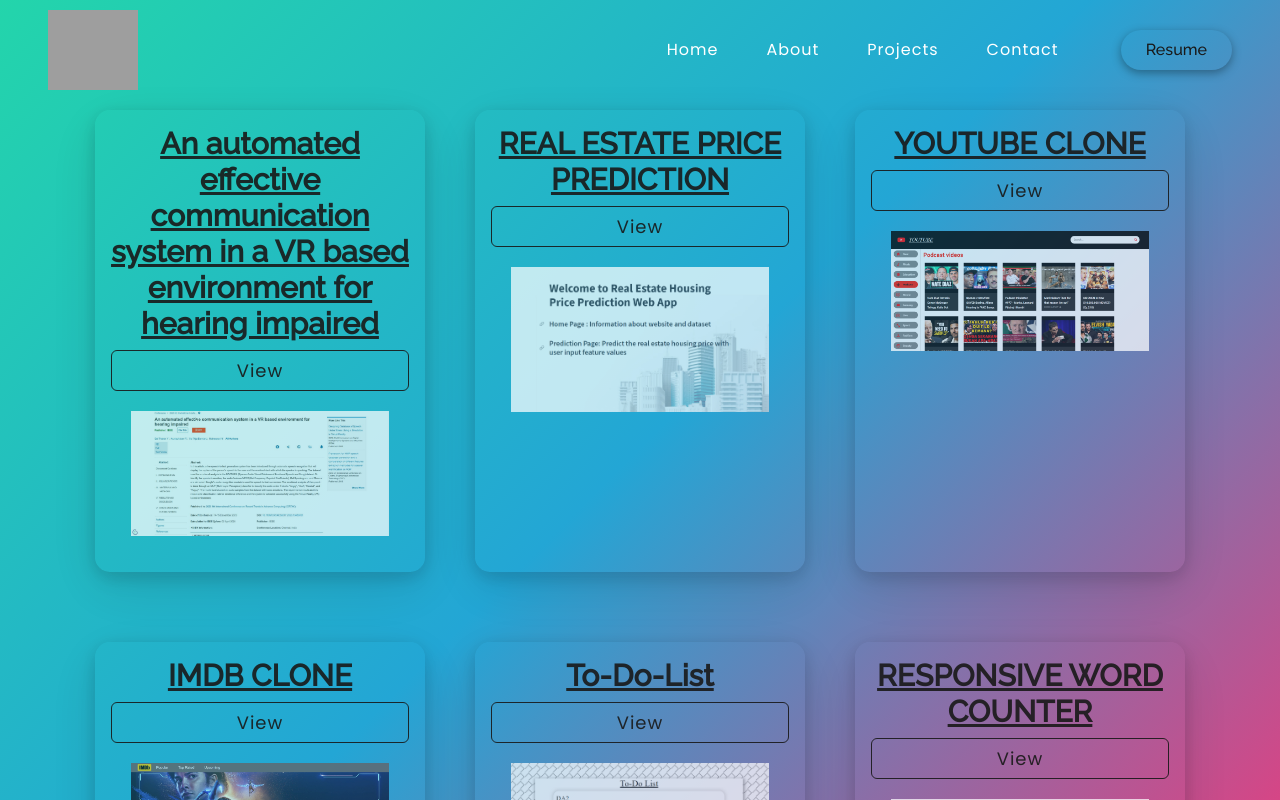
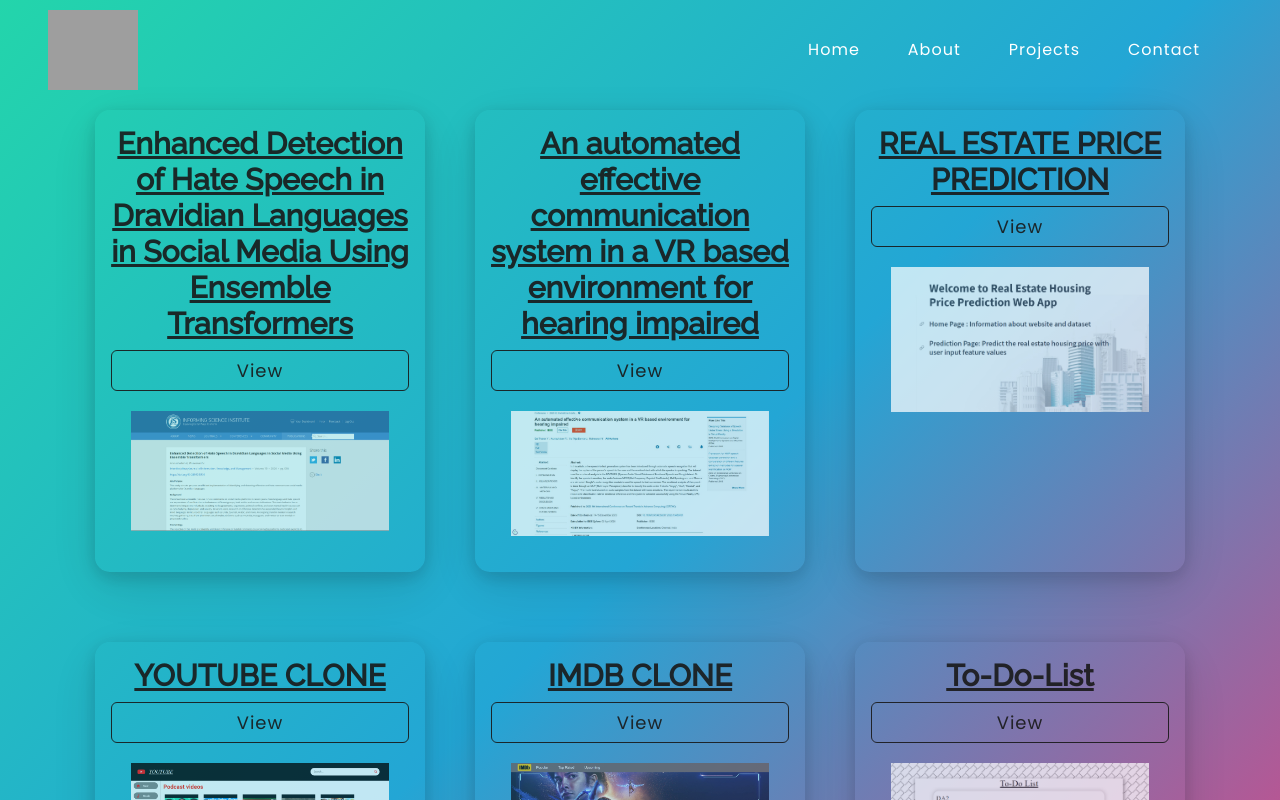
Before and after one commit to arunachalam3342/Portfolio, a React (Create React App) app: page /project in a window 1280 px wide. Shown: the top 800 px of the page. Built offline with nearby package versions, Linux system fonts and the light colour scheme; grey boxes are pictures that could not be loaded.

Commit message:
update changes

```diff
--- a/src/App.css
+++ b/src/App.css
@@ -36,8 +36,10 @@
   width: 100%;
   height: 100%;
   z-index: 999999;
-  background-color: #ffffff;
-  background-image: url(../src/Assets/loading_back.gif);
+  background-color: black;
+  background-image: url("https://i.gifer.com/ZWdx.gif");
+  background-size: contain;
+  /*background-image: url(../src/Assets/loading_back.gif);*/
   background-repeat: no-repeat;
   background-position: center;
 }
--- a/src/components/About/Aboutpage.js
+++ b/src/components/About/Aboutpage.js
@@ -16,8 +16,14 @@
                                 <h2 style={{ textDecorationLine: "underline", textAlign: "center" }}>Skills</h2>
                                 <Col md={12} style={{textAlign:'center'}}>
                                     <li>Python</li>
-                                    <li>Java</li>
+                                    <li>Airflow</li>
+                                    <li>Prompt Engineering</li>
                                     <li>Flask and Streamlit</li>
+                                    <li>Snowflake</li>
+                                    <li>PySpark</li>
+                                    <li>PowerBi</li>
+                                    <li>SQL</li>
+                                    <li>AWS</li>
                                     <li>HTML5</li>
                                     <li>CSS</li>
                                     <li>JavaScript</li>
@@ -27,9 +33,9 @@
                                     <li>NodeJS</li>
                                     <li>MongoDB</li>
                                     <li>C/CPP</li>
+                                    <li>Java</li>
                                     <li>R</li>
                                     <li>XML</li>
-                                    <li>SQL</li>
                                     <li>Git/Github</li>
                                     <li>UIPath</li>
 
--- a/src/components/Header/Header.js
+++ b/src/components/Header/Header.js
@@ -55,14 +55,14 @@
                         </NavLink>
                     </Nav.Item>
 
-                    <Button
+                    {/*<Button
                         onClick={() => {
                             window.open(
                                 "https://drive.google.com/file/d/1i3g3eoErwL0jvTp8pkxBmiyA5sgEYYhm/view?usp=sharing"
                             )
                         }} className="resumebtn">
                         <span>Resume</span>
-                    </Button>
+                    </Button>*/}
                 </Nav>
             </Navbar.Collapse>
 
--- a/src/components/Home/Homepage.js
+++ b/src/components/Home/Homepage.js
@@ -10,7 +10,7 @@
         <div className='homepagebackground'>
             <Container>
                 <Row>
-                    <Col md={7}>
+                    <Col md={6}>
                         <h2 className='headtext'>Hi </h2>
                         <h2 className='nametext'>I'm Arunachalam.V</h2>
                         <span></span>
@@ -24,10 +24,12 @@
                         }}
                             className='socailmediabtn'><FaLinkedinIn className='icon' /></button>
 
+                        {/*
                         <button onClick={() => {
                             window.open("https://www.instagram.com/arun.v.214/");
                         }}
                             className='socailmediabtn'><AiFillInstagram className='icon' /></button>
+                        */}
                     </Col>
 
                     <Col md={5}>
--- a/src/components/Home/Text.js
+++ b/src/components/Home/Text.js
@@ -7,12 +7,12 @@
     <Typewriter
       options={{
         strings: [
+          "Deloitte USI",
+          "Analyst",
           "ReactJs Developer",
-          "FrontEnd Developer",
           "Programmer",
           "Software Engineer",
           "Data Analyst",
-          "Database Developer"
         ],
         autoStart: true,
         loop: true,
--- a/src/components/Project/Projectpage.js
+++ b/src/components/Project/Projectpage.js
@@ -7,6 +7,7 @@
 import img05 from "../../Assets/task05.png";
 import img06 from "../../Assets/task06.png";
 import Publish1 from "../../Assets/Project Publish.png";
+import Publish2 from "../../Assets/Publish2.png";
 import Real_Estate from "../../Assets/Real_Estate.png";
 import To_Do_List from "../../Assets/To-Do-List.png";
 import youtube from "../../Assets/Youtube.png";
@@ -18,6 +19,13 @@
       <Container fluid className="project-section">
         <Container className="h-auto">
           <Row style={{ justifyContent: "center", paddingBottom: "10px" }}>
+          <Col md={4} className="project-card">
+              <ProjectCard
+                imgPath={Publish2}
+                title="Enhanced Detection of Hate Speech in Dravidian Languages in Social Media Using Ensemble Transformers"
+                ghLink="https://www.informingscience.org/Publications/5403?Type=conferenceproceedin"
+              />
+            </Col>
             <Col md={4} className="project-card">
               <ProjectCard
                 imgPath={Publish1}
```
Also changed, not shown: src/Assets/Loading_hourglass.gif (added), src/Assets/Publish2.png (added).
